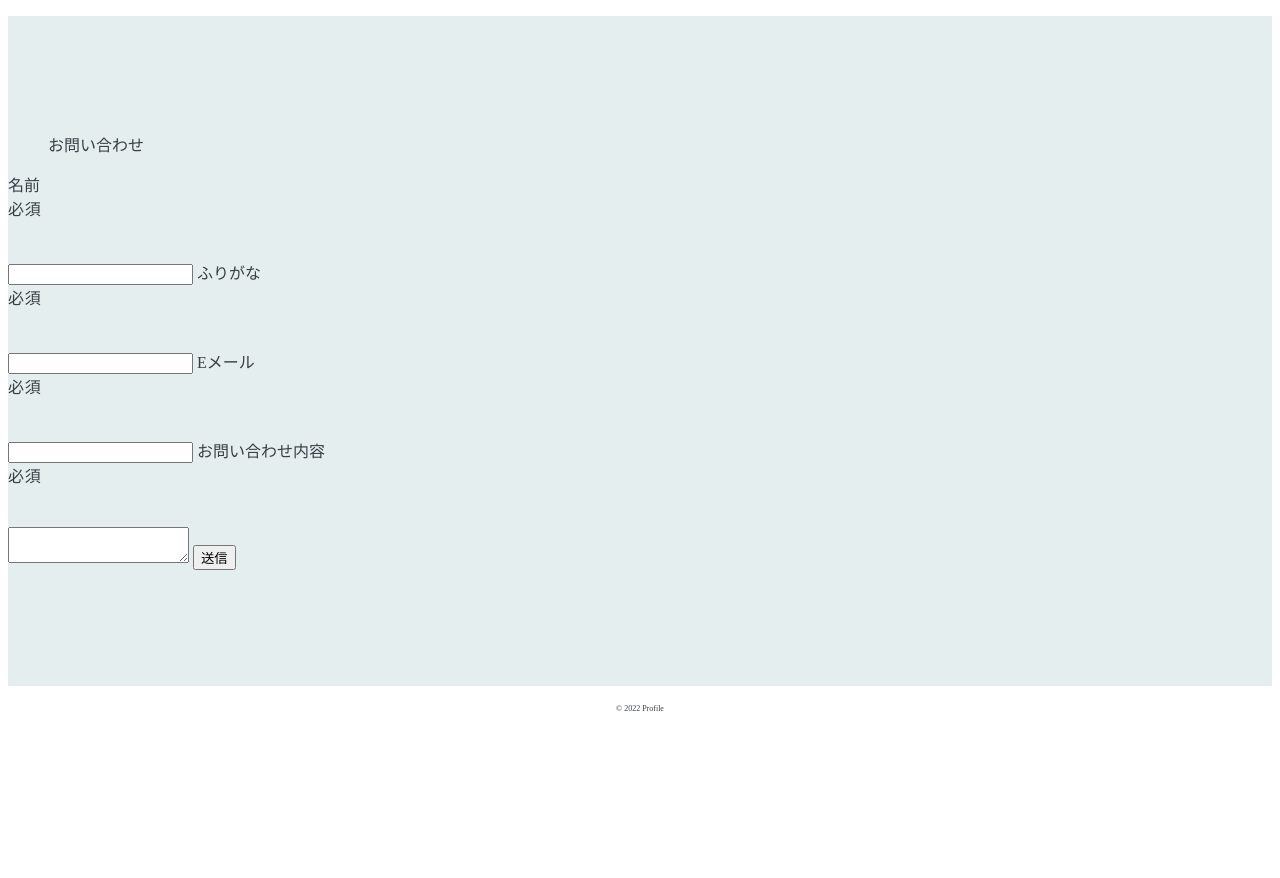
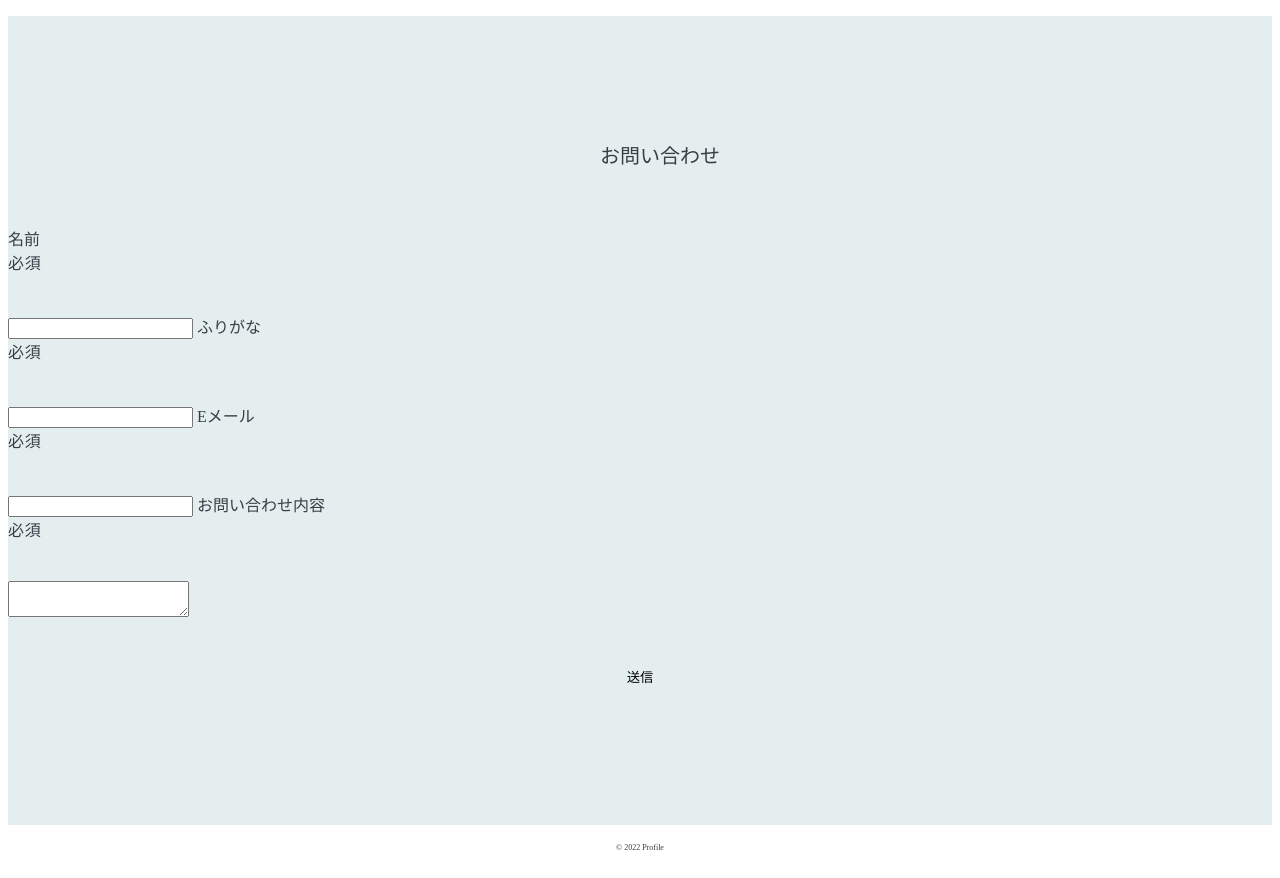
Before and after one commit to sharp231/profile, a plain HTML site: page index.html in a window 1280 px wide. Shown: the part 1920-2798 px from the top of the page. Before the commit the page ends 2659 px from the top, so only its background shows below. Drawn offline with Linux system fonts and the light colour scheme.

Commit message:
お問い合わせ　追加

```diff
--- a/style.css
+++ b/style.css
@@ -156,6 +156,12 @@ SP
   padding: 100px 0;
   margin: 100px auto 0;
 }
+.footer-left {
+  text-align: center;
+  font-size: 20px;
+  line-height: 2;
+  margin-bottom: 50px;
+}
 
 .essential {
   display: flex;
@@ -165,3 +171,26 @@ SP
   width: 100%;
   margin-bottom: 40px;
 }
+
+.button {
+  box-sizing: border-box;
+  position: relative;
+  display: block;
+  margin: 30px auto 0;
+  background-color: #e4eeef;
+  cursor: pointer;
+  border: 1px solid #e4eeef;
+  color: #000;
+  text-align: center;
+  text-decoration: none;
+  line-height: 1.5;
+  outline: none;
+  -webkit-transition: all .3s;
+  transition: all .5s;
+  padding: 20px 100px;
+}
+.button:hover {
+  background: #cae1e3;
+  color: #000;
+  border: 1px solid #cae1e3;
+}
```
